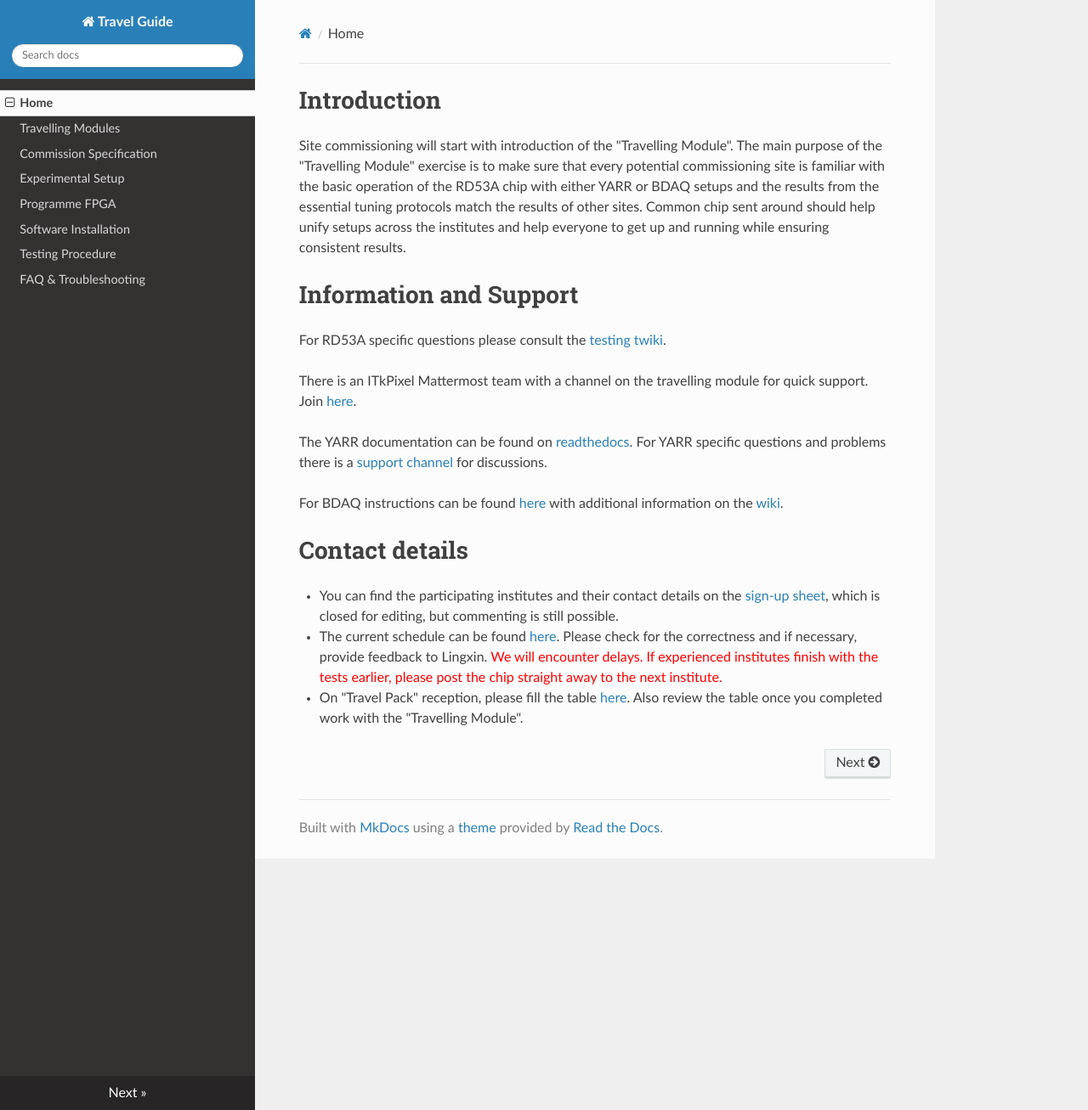
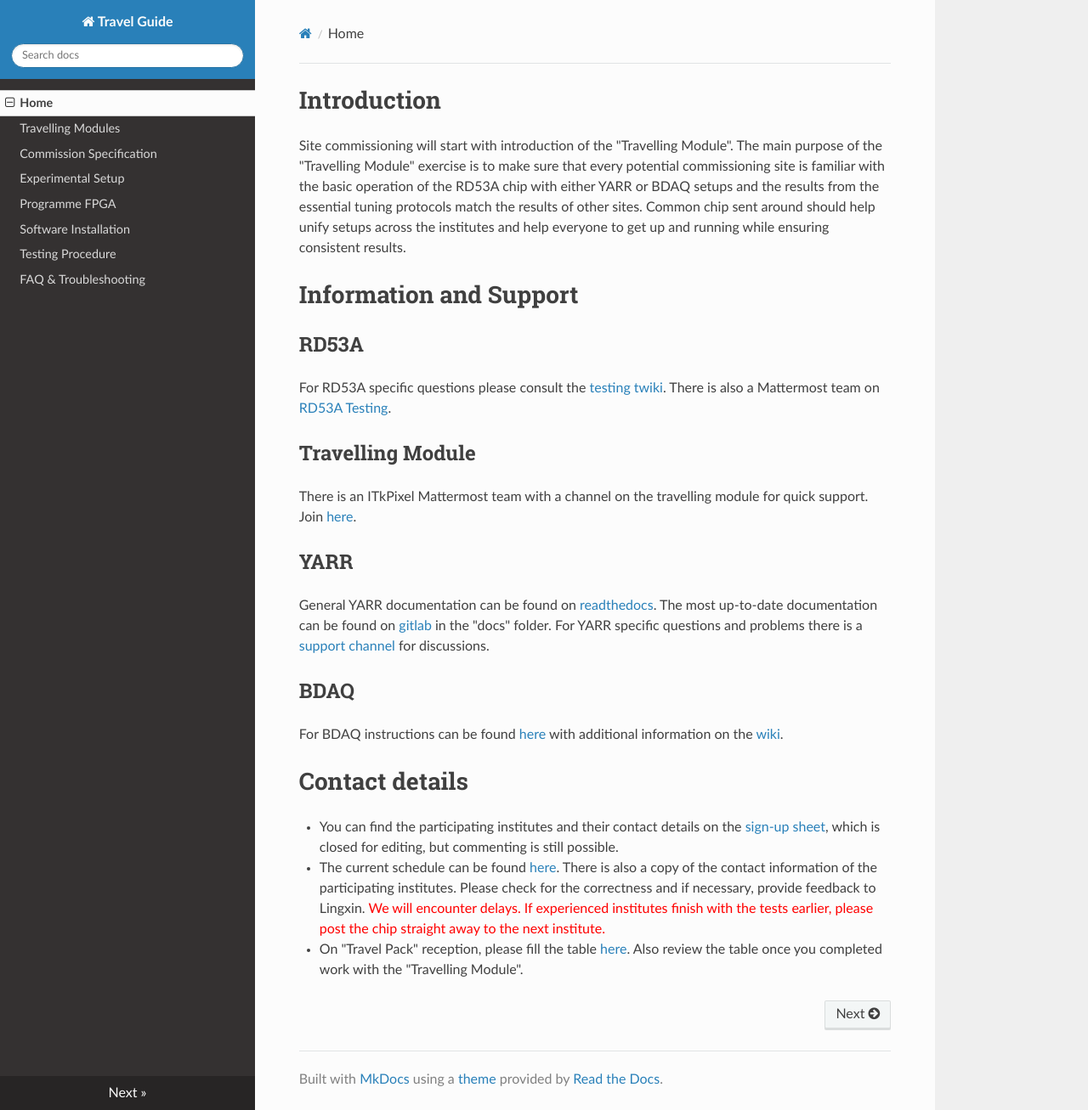
Before and after one commit to lime86/TravellingModule, an MkDocs documentation site: the page built from docs/index.md, in a window 1280 px wide and 1307 px high. Shown: the whole window at 85% size. Built offline with MkDocs 1.6.1, drawn with Linux system fonts in a browser that asks for light colours; nearby versions of some CDN libraries; old or Windows-style settings are respelled for this version of MkDocs.

Commit message:
more info on index

```diff
--- a/docs/index.md
+++ b/docs/index.md
@@ -12,19 +12,29 @@ consistent results.
 
 Information and Support
 =======================
+RD53A
+-----
 
 For RD53A specific questions please consult the [testing
-twiki](https://twiki.cern.ch/twiki/bin/viewauth/RD53/RD53ATesting).
+twiki](https://twiki.cern.ch/twiki/bin/viewauth/RD53/RD53ATesting). There is also a Mattermost team on [RD53A Testing](https://mattermost.web.cern.ch/rd53-testing).
+
+Travelling Module
+-----------------
 
 There is an ITkPixel Mattermost team with a channel on the travelling
 module for quick support. Join
 [here](https://mattermost.web.cern.ch/signup_user_complete/?id=ujzsdu51p3nuirqp7h5bkjo5ay).
 
-The YARR documentation can be found on
-[readthedocs](https://yarr.readthedocs.io). For YARR specific questions
+YARR
+----
+
+General YARR documentation can be found on
+[readthedocs](https://yarr.readthedocs.io/en/devel). The most up-to-date documentation can be found on [gitlab](https://gitlab.cern.ch/YARR/YARR/tree/update_docs) in the "docs" folder. For YARR specific questions
 and problems there is a [support
 channel](https://mattermost.web.cern.ch/yarr) for discussions.
 
+BDAQ
+----
 For BDAQ instructions can be found
 [here](https://gitlab.cern.ch/silab/bdaq53) with additional information
 on the [wiki](https://gitlab.cern.ch/silab/bdaq53/wikis/home).
@@ -33,7 +43,7 @@ Contact details
 ===============
 
 - You can find the participating institutes and their contact details on the [sign-up sheet](https://docs.google.com/spreadsheets/d/1qtbo60B43QQgahlq0hG3hi0f7tpFaO4p044CMa54tGE/edit#gid=0), which is closed for editing, but commenting is still possible.
-- The current schedule can be found [here](https://docs.google.com/spreadsheets/d/1uaxTqf-mSaBd6_UuOKpe0N2RLMPN3AFnNkIQ4CnIEUY/edit?usp=sharing). Please check for the correctness and if necessary, provide feedback to Lingxin. <span style="color:red">We will encounter delays. If experienced institutes finish with the tests earlier, please post the chip straight away to the next institute.</span>
+- The current schedule can be found [here](https://docs.google.com/spreadsheets/d/1uaxTqf-mSaBd6_UuOKpe0N2RLMPN3AFnNkIQ4CnIEUY/edit?usp=sharing). There is also a copy of the contact information of the participating institutes. Please check for the correctness and if necessary, provide feedback to Lingxin. <span style="color:red">We will encounter delays. If experienced institutes finish with the tests earlier, please post the chip straight away to the next institute.</span>
 - On "Travel Pack" reception, please fill the table
 [here](https://twiki.cern.ch/twiki/bin/view/Atlas/ContactDetails). Also
 review the table once you completed work with the "Travelling Module".
```
